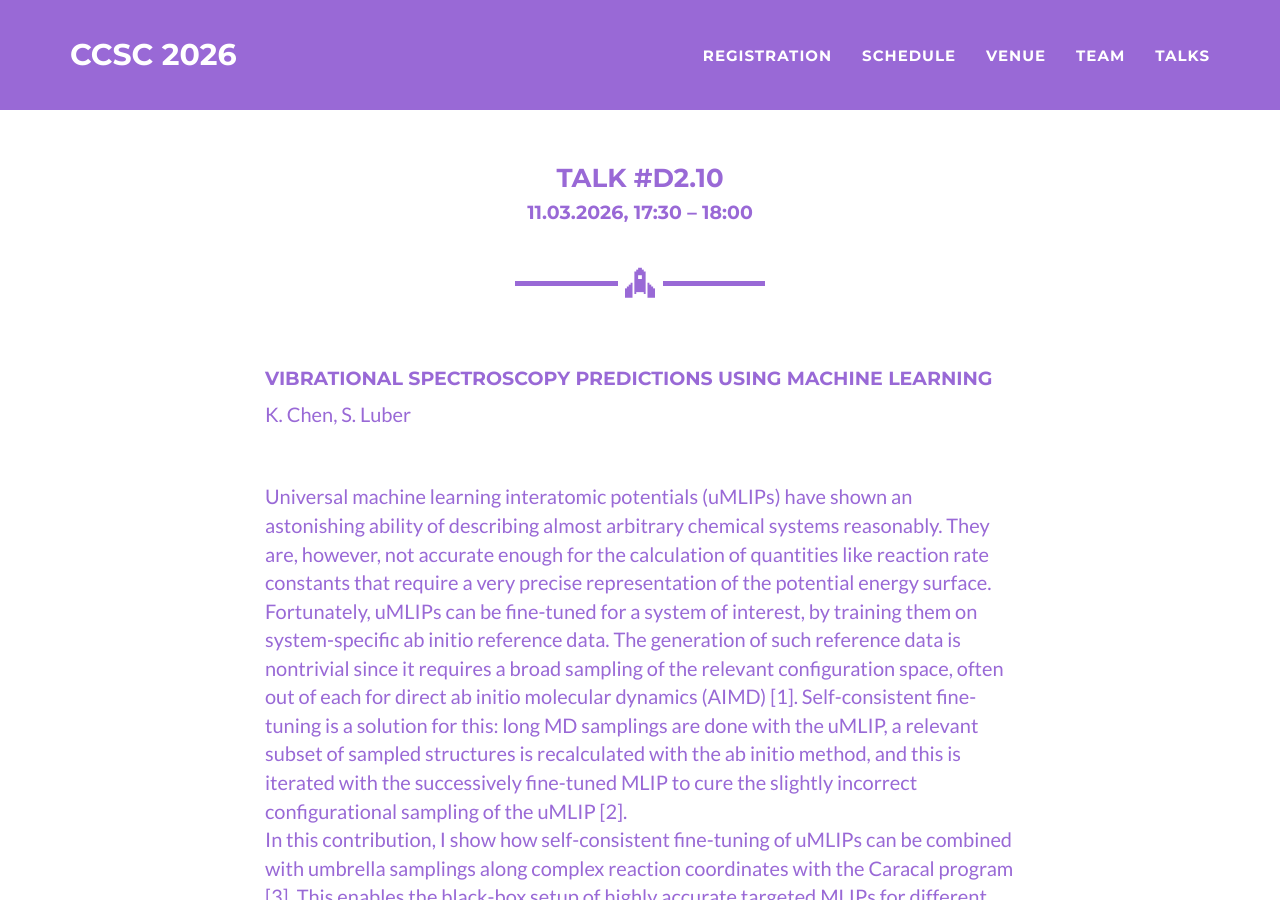
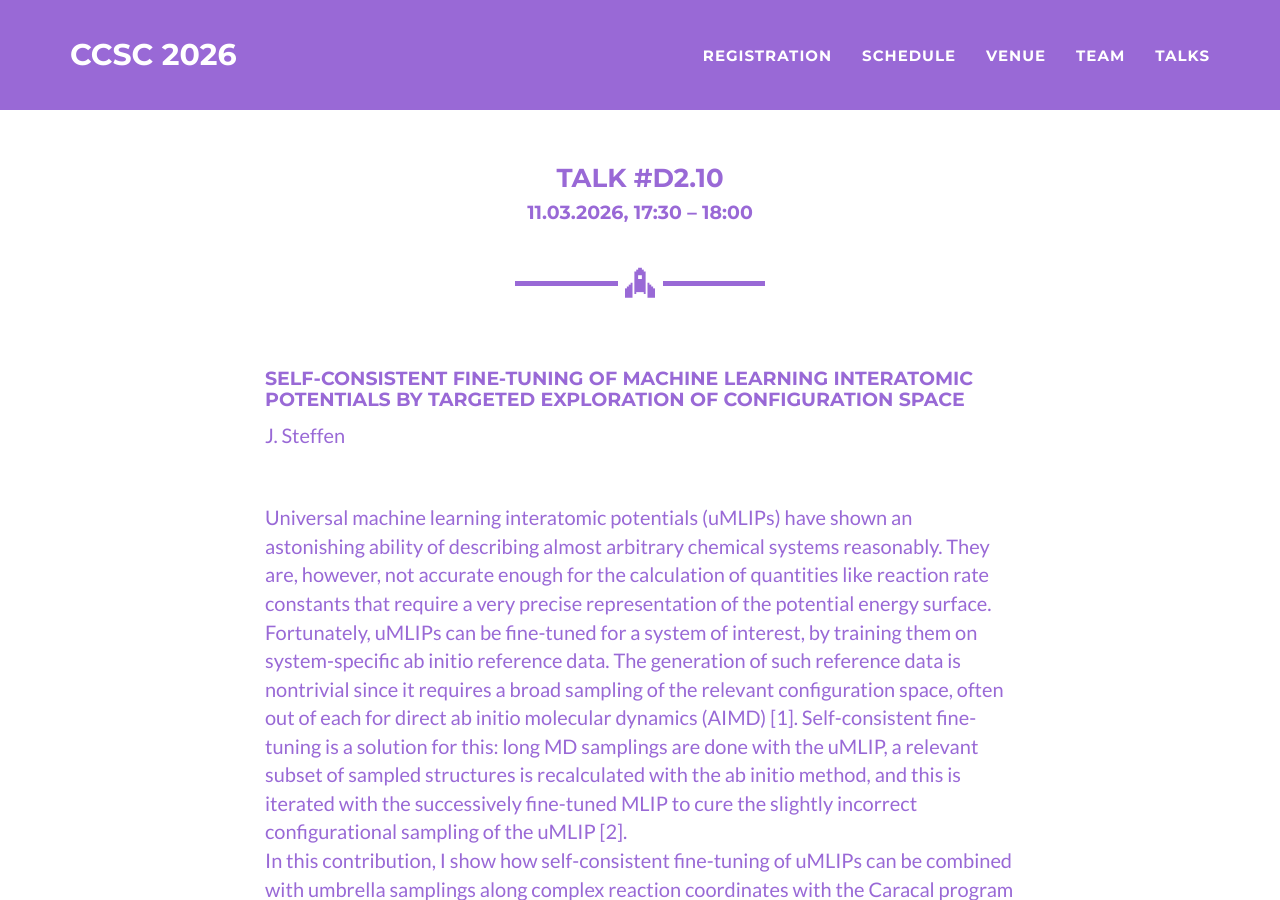
Before and after one commit to ccsc2026/ccsc2026.github.io, a Jekyll site: the page built from talks/steffen.md, in a window 1280 px wide and 900 px high. Built offline with Jekyll 4.4.1, drawn with Linux system fonts in a browser that asks for light colours.

Commit message:
Update steffen.md

```diff
--- a/talks/steffen.md
+++ b/talks/steffen.md
@@ -5,8 +5,8 @@ talknumber: D2.10
 talktime: '11.03.2026, 17:30 – 18:00'
 speaker: Dr. Julien Steffen
 location: 'Friedrich-Alexander-Universität Erlangen-Nürnberg · Department of Chemistry · Erlangen (DE)'
-title: "Vibrational Spectroscopy Predictions Using Machine Learning"
-authors: 'K. Chen, S. Luber'
+title: "Self-Consistent Fine-Tuning of Machine Learning Interatomic Potentials by Targeted Exploration of Configuration Space"
+authors: 'J. Steffen'
 abstract: [
 "Universal machine learning interatomic potentials (uMLIPs) have shown an astonishing ability of describing almost arbitrary chemical systems reasonably.
 They are, however, not accurate enough for the calculation of quantities like reaction rate constants that require a very precise representation of the potential energy surface.
```
